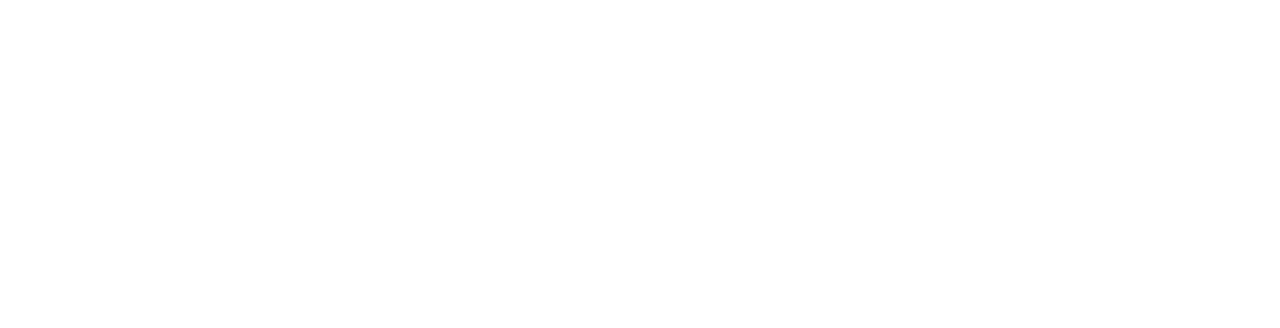
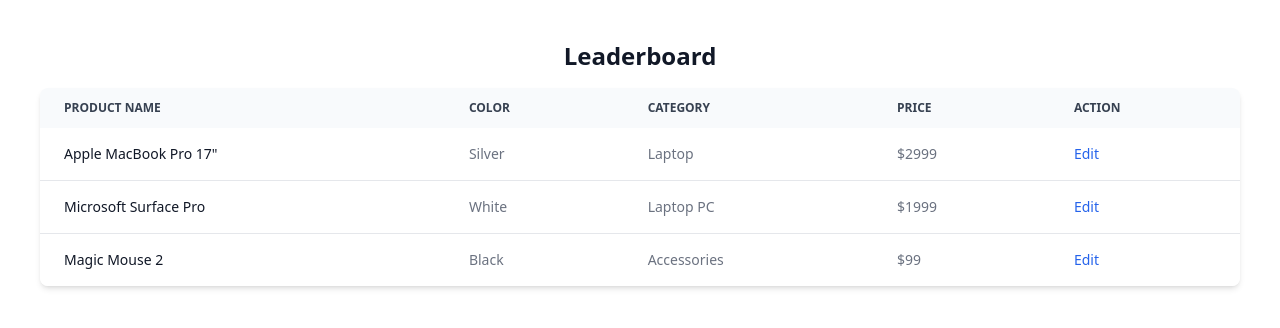
Before and after one commit to prachit082/Null-Pointers, an Angular app: page /leaderboard in a window 1280 px wide. Before the commit this address led to /. Shown: the top 328 px of the page. Built offline with nearby package versions, Linux system fonts and the light colour scheme.

Commit message:
Working on Leaderboard

```diff
--- a/src/app/app.routes.ts
+++ b/src/app/app.routes.ts
@@ -2,8 +2,8 @@
 
 export const routes: Routes = [
   {
-    path: 'home',
+    path: 'leaderboard',
     loadComponent: () =>
-      import('../component/home.component').then((m) => m.HomeComponent),
+      import('../component/leaderboard/leaderboard.component').then((m) => m.LeaderboardComponent),
   },
 ];
--- a/src/component/leaderboard/leaderboard.component.html
+++ b/src/component/leaderboard/leaderboard.component.html
@@ -1,120 +1,80 @@
-<!--
-  Heads up! 👋
 
-  This component comes with some `rtl` classes. Please remove them if they are not needed in your project.
--->
-
-<div class="rounded-lg border border-gray-200">
-    <div class="overflow-x-auto rounded-t-lg">
-      <table class="min-w-full divide-y-2 divide-gray-200 bg-white text-sm">
-        <thead class="ltr:text-left rtl:text-right">
+<div class="p-10">
+  <h1 class="text-2xl font-semibold text-gray-900 flex justify-center">Leaderboard</h1>
+<div class="relative overflow-x-auto shadow-md rounded-lg mt-4">
+  <table class="w-full text-sm text-left  text-gray-500 ">
+      <thead class="text-xs text-gray-700 uppercase bg-slate-50">
           <tr>
-            <th class="whitespace-nowrap px-4 py-2 font-medium text-gray-900">Name</th>
-            <th class="whitespace-nowrap px-4 py-2 font-medium text-gray-900">Date of Birth</th>
-            <th class="whitespace-nowrap px-4 py-2 font-medium text-gray-900">Role</th>
-            <th class="whitespace-nowrap px-4 py-2 font-medium text-gray-900">Salary</th>
+              <th scope="col" class="px-6 py-3">
+                  Product name
+              </th>
+              <th scope="col" class="px-6 py-3">
+                  Color
+              </th>
+              <th scope="col" class="px-6 py-3">
+                  Category
+              </th>
+              <th scope="col" class="px-6 py-3">
+                  Price
+              </th>
+              <th scope="col" class="px-6 py-3">
+                  Action
+              </th>
           </tr>
-        </thead>
-
-        <tbody class="divide-y divide-gray-200">
-          <tr>
-            <td class="whitespace-nowrap px-4 py-2 font-medium text-gray-900">John Doe</td>
-            <td class="whitespace-nowrap px-4 py-2 text-gray-700">24/05/1995</td>
-            <td class="whitespace-nowrap px-4 py-2 text-gray-700">Web Developer</td>
-            <td class="whitespace-nowrap px-4 py-2 text-gray-700">$120,000</td>
+      </thead>
+      <tbody>
+          <tr class="bg-white border-b">
+              <th scope="row" class="px-6 py-4 font-medium text-gray-900 whitespace-nowrap">
+                  Apple MacBook Pro 17"
+              </th>
+              <td class="px-6 py-4">
+                  Silver
+              </td>
+              <td class="px-6 py-4">
+                  Laptop
+              </td>
+              <td class="px-6 py-4">
+                  $2999
+              </td>
+              <td class="px-6 py-4">
+                  <a href="#" class="font-medium text-blue-600 hover:underline">Edit</a>
+              </td>
           </tr>
-
-          <tr>
-            <td class="whitespace-nowrap px-4 py-2 font-medium text-gray-900">Jane Doe</td>
-            <td class="whitespace-nowrap px-4 py-2 text-gray-700">04/11/1980</td>
-            <td class="whitespace-nowrap px-4 py-2 text-gray-700">Web Designer</td>
-            <td class="whitespace-nowrap px-4 py-2 text-gray-700">$100,000</td>
+          <tr class="bg-white border-b">
+              <th scope="row" class="px-6 py-4 font-medium text-gray-900 whitespace-nowrap">
+                  Microsoft Surface Pro
+              </th>
+              <td class="px-6 py-4">
+                  White
+              </td>
+              <td class="px-6 py-4">
+                  Laptop PC
+              </td>
+              <td class="px-6 py-4">
+                  $1999
+              </td>
+              <td class="px-6 py-4">
+                  <a href="#" class="font-medium text-blue-600 hover:underline">Edit</a>
+              </td>
           </tr>
-
-          <tr>
-            <td class="whitespace-nowrap px-4 py-2 font-medium text-gray-900">Gary Barlow</td>
-            <td class="whitespace-nowrap px-4 py-2 text-gray-700">24/05/1995</td>
-            <td class="whitespace-nowrap px-4 py-2 text-gray-700">Singer</td>
-            <td class="whitespace-nowrap px-4 py-2 text-gray-700">$20,000</td>
+          <tr class="bg-white">
+              <th scope="row" class="px-6 py-4 font-medium text-gray-900 whitespace-nowrap">
+                  Magic Mouse 2
+              </th>
+              <td class="px-6 py-4">
+                  Black
+              </td>
+              <td class="px-6 py-4">
+                  Accessories
+              </td>
+              <td class="px-6 py-4">
+                  $99
+              </td>
+              <td class="px-6 py-4">
+                  <a href="#" class="font-medium text-blue-600 hover:underline">Edit</a>
+              </td>
           </tr>
-        </tbody>
-      </table>
-    </div>
-
-    <div class="rounded-b-lg border-t border-gray-200 px-4 py-2">
-      <ol class="flex justify-end gap-1 text-xs font-medium">
-        <li>
-          <a
-            href="#"
-            class="inline-flex size-8 items-center justify-center rounded border border-gray-100 bg-white text-gray-900 rtl:rotate-180"
-          >
-            <span class="sr-only">Prev Page</span>
-            <svg
-              xmlns="http://www.w3.org/2000/svg"
-              class="size-3"
-              viewBox="0 0 20 20"
-              fill="currentColor"
-            >
-              <path
-                fill-rule="evenodd"
-                d="M12.707 5.293a1 1 0 010 1.414L9.414 10l3.293 3.293a1 1 0 01-1.414 1.414l-4-4a1 1 0 010-1.414l4-4a1 1 0 011.414 0z"
-                clip-rule="evenodd"
-              />
-            </svg>
-          </a>
-        </li>
-
-        <li>
-          <a
-            href="#"
-            class="block size-8 rounded border border-gray-100 bg-white text-center leading-8 text-gray-900"
-          >
-            1
-          </a>
-        </li>
-
-        <li class="block size-8 rounded border-blue-600 bg-blue-600 text-center leading-8 text-white">
-          2
-        </li>
-
-        <li>
-          <a
-            href="#"
-            class="block size-8 rounded border border-gray-100 bg-white text-center leading-8 text-gray-900"
-          >
-            3
-          </a>
-        </li>
-
-        <li>
-          <a
-            href="#"
-            class="block size-8 rounded border border-gray-100 bg-white text-center leading-8 text-gray-900"
-          >
-            4
-          </a>
-        </li>
-
-        <li>
-          <a
-            href="#"
-            class="inline-flex size-8 items-center justify-center rounded border border-gray-100 bg-white text-gray-900 rtl:rotate-180"
-          >
-            <span class="sr-only">Next Page</span>
-            <svg
-              xmlns="http://www.w3.org/2000/svg"
-              class="size-3"
-              viewBox="0 0 20 20"
-              fill="currentColor"
-            >
-              <path
-                fill-rule="evenodd"
-                d="M7.293 14.707a1 1 0 010-1.414L10.586 10 7.293 6.707a1 1 0 011.414-1.414l4 4a1 1 0 010 1.414l-4 4a1 1 0 01-1.414 0z"
-                clip-rule="evenodd"
-              />
-            </svg>
-          </a>
-        </li>
-      </ol>
-    </div>
-  </div>
+      </tbody>
+  </table>
+</div>
+</div>
```
